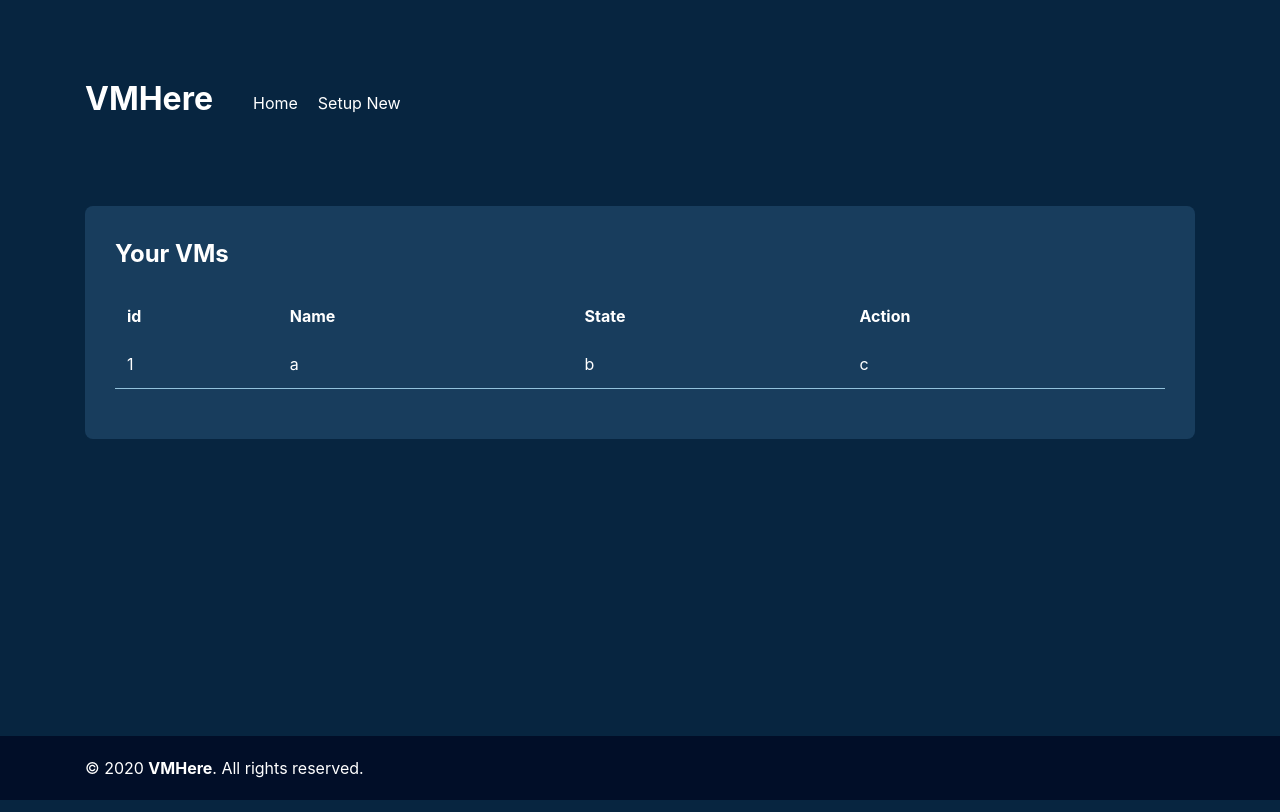
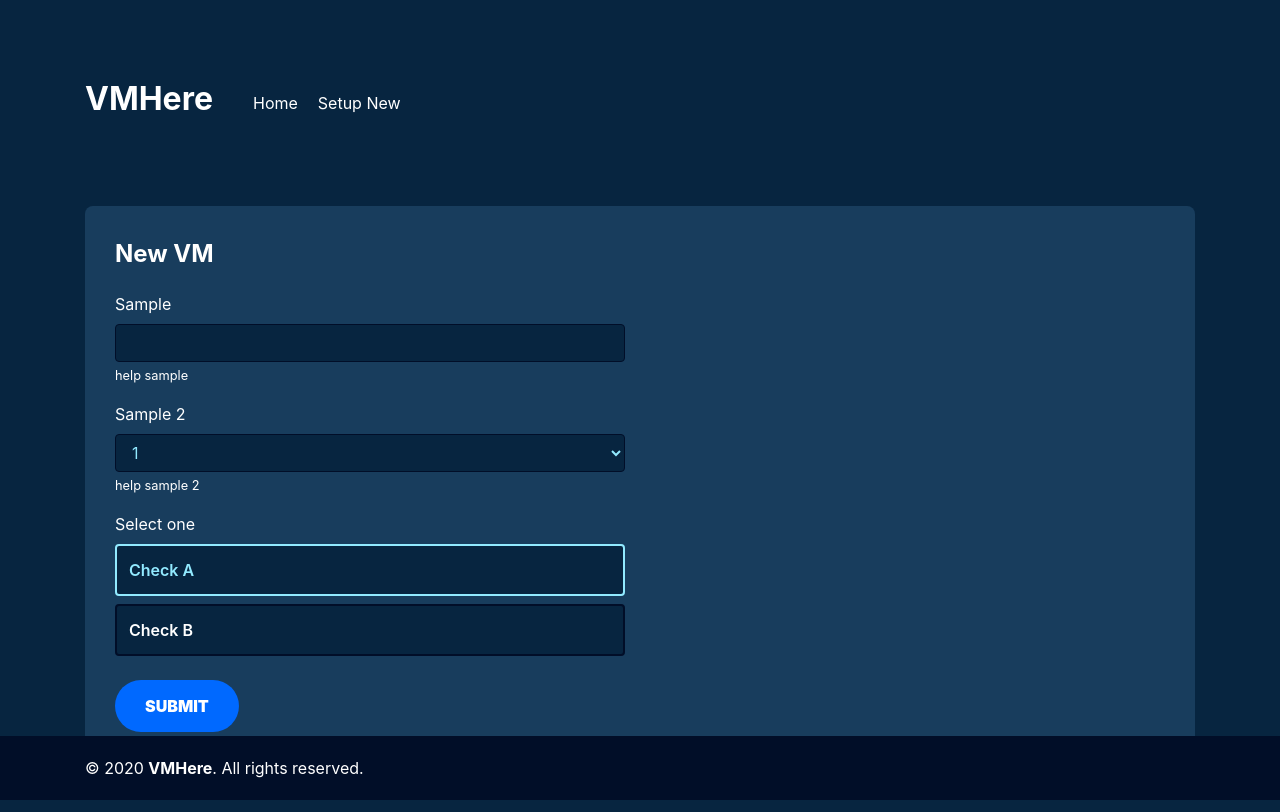
Before and after one commit to ItaloSa/vmhere, a React (Create React App) app in the folder app/: page /new-vm in a window 1280 px wide. Built offline with nearby package versions, Linux system fonts and the light colour scheme.

Commit message:
add form and button component

```diff
--- a/app/package.json
+++ b/app/package.json
@@ -9,6 +9,8 @@
     "bootstrap": "^4.5.3",
     "react": "^17.0.1",
     "react-dom": "^17.0.1",
+    "react-hook-form": "^6.10.0",
+    "react-router-dom": "^5.2.0",
     "react-scripts": "4.0.0",
     "styled-components": "^5.2.1",
     "web-vitals": "^0.2.4"
--- a/app/src/App.js
+++ b/app/src/App.js
@@ -1,8 +1,29 @@
+import React from 'react';
+import {
+  BrowserRouter as Router,
+  Switch,
+  Route
+} from 'react-router-dom';
+
+import Header from './components/Header';
+import Footer from './components/Footer';
 import Home from './pages/Home';
+import NewVm from './pages/NewVm';
 
 const App = () => {
   return (
-    <Home />
+    <Router>
+      <Header />
+      <Switch>
+        <Route path="/new-vm">
+          <NewVm />
+        </Route>
+        <Route path="/">
+          <Home />
+        </Route>
+      </Switch>
+      <Footer />
+    </Router>
   );
 }
 
--- /dev/null
+++ b/app/src/components/Button.js
@@ -0,0 +1,24 @@
+import styled from 'styled-components';
+import theme from '../theme';
+
+const Button = styled.button`
+  background-color: ${theme.lightB};
+  border-width: 0;
+  border-radius: 30px;
+  color: ${theme.white};
+  cursor: pointer;
+  font-weight: 900;
+  display: inline-flex;
+  justify-content: center;
+  padding: 14px 30px;
+  text-align: center;
+  text-transform: uppercase;
+  :hover {
+    background-color: ${theme.highlight};
+  }
+  :focus {
+    outline: none;
+  }
+`;
+
+export default Button;
--- /dev/null
+++ b/app/src/components/Form/index.js
@@ -0,0 +1,106 @@
+import React from 'react';
+import styled from 'styled-components';
+import theme from '../../theme';
+
+export const Form = styled.form``;
+
+export const FormGroup = styled.div`
+  margin-bottom: 1rem;
+`;
+
+export const FormGroupTitle = styled.p`
+  display: inline-block;
+  margin-bottom: .5rem;
+  &.invalid {
+    color: ${theme.highlight};
+  }
+`;
+
+const Wrapper = styled.div`
+  margin-bottom: 1rem;
+  &.invalid {
+    color: ${theme.highlight};
+    input, select {
+      border: 1px solid ${theme.highlight};
+    }
+  }
+  input, select {
+    color: ${theme.highlightB};
+    height: calc(1.5em + .75rem + 2px);
+    width: 100%;
+    padding: .375rem .75rem;
+    font-size: 1rem;
+    font-weight: 400;
+    line-height: 1.5;
+    background-color: ${theme.dark};
+    border: 1px solid ${theme.darker};
+    border-radius: .25rem;
+    :focus {
+      outline: 0;
+      border-color: ${theme.highlight};
+      background-color: ${theme.darkB};
+    }
+  }
+`;
+
+export const Input = ({ label, help, invalid = false, ...rest }) => {
+  return (
+    <Wrapper className={invalid ? 'invalid' : undefined}>
+      <label>{label}</label>
+      <input {...rest} />
+      <small>{help}</small>
+    </Wrapper>
+  );
+};
+
+export const Select = ({ label, help, invalid = false, ...rest }) => {
+  return (
+    <Wrapper>
+      <label>{label}</label>
+      <select {...rest}>
+        <option>1</option>
+        <option>2</option>
+        <option>3</option>
+      </select>
+      <small>{help}</small>
+    </Wrapper>
+  );
+};
+
+const CheckWrapper = styled.div`
+  input {
+    opacity: 0;
+    position: absolute;
+  }
+  label {
+    color: ${theme.white};
+    width: 100%;
+    padding: .75rem .75rem;
+    font-size: 1rem;
+    font-weight: 600;
+    line-height: 1.5;
+    background-color: ${theme.dark};
+    border: 2px solid ${theme.darker};
+    border-radius: .25rem;
+    :hover {
+      border-color: ${theme.highlight};
+      background-color: ${theme.darkB};
+    }
+  }
+  &.selected {
+    label {
+      color: ${theme.highlightB};
+      border-color: ${theme.highlightB}
+    }
+  }
+`;
+
+export const Check = ({ label, help, selected = false, ...rest }) => {
+  return (
+    <CheckWrapper className={selected ? 'selected' : undefined}>
+      <label>{label}</label>
+      <input type="radio" {...rest} style={{}} />
+      {/* <small>{help}</small> */}
+    </CheckWrapper>
+  );
+};
--- a/app/src/components/Table/index.js
+++ b/app/src/components/Table/index.js
@@ -12,10 +12,6 @@ const THead = styled.thead`
 `;
 
 const TBody = styled.tbody`
-box-sizing: content-box;
-  tr {
-    border-bottom: 1px solid ${theme.light};
-  }
   td {
     padding: .75rem;
   }
@@ -34,12 +30,12 @@ export const TableHead = ({ children }) => (
 );
 
 export const TableBody = ({ children }) => (
-  <TBody>
-    <tr>
-      {children}
-    </tr>
-  </TBody>
+  <TBody>{children}</TBody>
 );
+
+export const TableRow = styled.tr`
+  border-bottom: 1px solid ${theme.light};
+`;
 
 export const TableItem = ({ children, head = false }) => {
   if (head) {
--- /dev/null
+++ b/app/src/containers/VmForm.js
@@ -0,0 +1,27 @@
+import React from 'react';
+
+import { Check, Form, FormGroup, FormGroupTitle, Input, Select } from '../components/Form';
+import Button from '../components/Button';
+
+const VmForm = () => {
+  return (
+    <>
+      <Form>
+        <FormGroup>
+          <Input label="Sample" help="help sample" invalid={false} />
+        </FormGroup>
+        <FormGroup>
+          <Select label="Sample 2" help="help sample 2" />
+        </FormGroup>
+        <FormGroup>
+          <FormGroupTitle>Select one</FormGroupTitle>
+          <Check label="Check A" selected={true} />
+          <Check label="Check B" selected={false} />
+        </FormGroup>
+        <Button>Submit</Button>
+      </Form>
+    </>
+  );
+};
+
+export default VmForm;
--- /dev/null
+++ b/app/src/containers/VmList.js
@@ -0,0 +1,33 @@
+import React from 'react';
+
+import { Table, TableBody, TableHead, TableItem, TableRow } from '../components/Table';
+
+const VmList = () => {
+
+  const list = [
+    { id: '123123', name: 'sample name', state: 'ON' }
+  ];
+
+  return (
+    <Table>
+      <TableHead>
+        <TableItem head>id</TableItem>
+        <TableItem head>Name</TableItem>
+        <TableItem head>State</TableItem>
+        <TableItem head>Action</TableItem>
+      </TableHead>
+      <TableBody>
+        {list.map(item => (
+          <TableRow key={`vm-${item.id}`}>
+            <TableItem>{item.id}</TableItem>
+            <TableItem>{item.name}</TableItem>
+            <TableItem>{item.state}</TableItem>
+            <TableItem>acts</TableItem>
+          </TableRow>
+        ))}
+      </TableBody>
+    </Table>
+  );
+};
+
+export default VmList;
--- /dev/null
+++ b/app/src/pages/Home.js
@@ -0,0 +1,15 @@
+import React from 'react';
+
+import { Section, SectionContent, SectionTitle } from '../components/Section';
+import VmList from '../containers/VmList';
+
+const Home = () => (
+  <Section>
+    <SectionTitle>Your VMs</SectionTitle>
+    <SectionContent>
+      <VmList />
+    </SectionContent>
+  </Section>
+);
+
+export default Home;
--- a/app/src/pages/Home/index.js
+++ /dev/null
@@ -1,34 +0,0 @@
-import React from 'react';
-
-import Header from '../../components/Header';
-import Footer from '../../components/Footer';
-import { Section, SectionContent, SectionTitle } from '../../components/Section';
-import { Table, TableBody, TableHead, TableItem } from '../../components/Table';
-
-const Home = () => (
-  <>
-    <Header />
-    <Section>
-      <SectionTitle>Your VMs</SectionTitle>
-      <SectionContent>
-        <Table>
-          <TableHead>
-            <TableItem head>id</TableItem>
-            <TableItem head>Name</TableItem>
-            <TableItem head>State</TableItem>
-            <TableItem head>Action</TableItem>
-          </TableHead>
-          <TableBody>
-            <TableItem>1</TableItem>
-            <TableItem>a</TableItem>
-            <TableItem>b</TableItem>
-            <TableItem>c</TableItem>
-          </TableBody>
-        </Table>
-      </SectionContent>
-    </Section>
-    <Footer />
-  </>
-);
-
-export default Home;
--- /dev/null
+++ b/app/src/pages/NewVm.js
@@ -0,0 +1,21 @@
+import React from 'react';
+
+import { Section, SectionContent, SectionTitle } from '../components/Section';
+import VmForm from '../containers/VmForm';
+
+const NewVm = () => {
+  return (
+    <Section>
+      <SectionTitle>New VM</SectionTitle>
+      <SectionContent>
+        <div className="row">
+          <div className="col-6">
+            <VmForm />
+          </div>
+        </div>
+      </SectionContent>
+    </Section>
+  );
+};
+
+export default NewVm;
--- a/app/src/theme.js
+++ b/app/src/theme.js
@@ -1,10 +1,13 @@
 const theme = {
   darker: '#010e28',
   dark: '#072540',
+  darkB: '#39486f',
   lessDark: '#183d5d',
   light: '#93c2db',
+  lightB: '#0069ff',
   white: '#ffffff',
-  highlight: '#ff8ae2'
+  highlight: '#ff8ae2',
+  highlightB: '#92eaff'
 }
 
 export default theme
```
Also changed, not shown: 1 other file (tests, documents, lock files or other folders).
